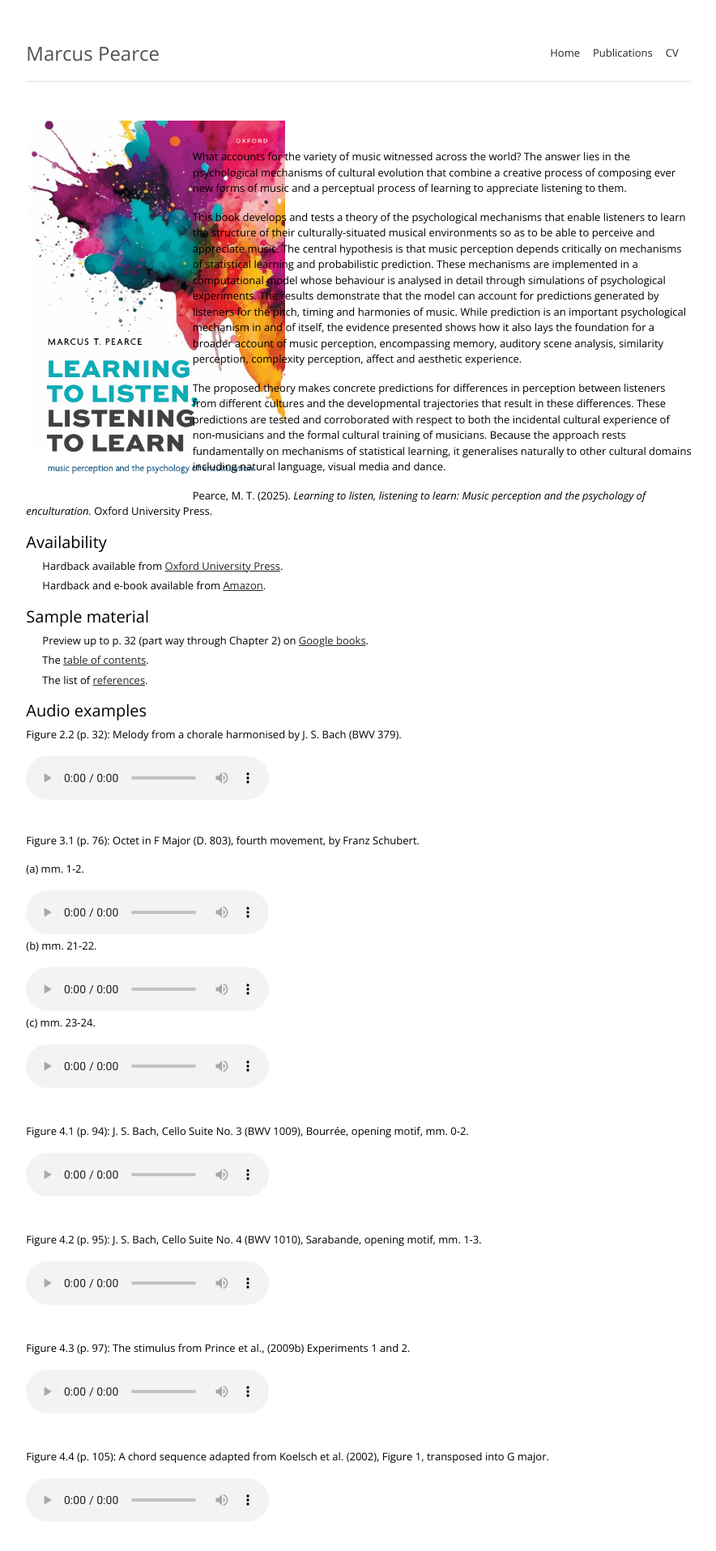
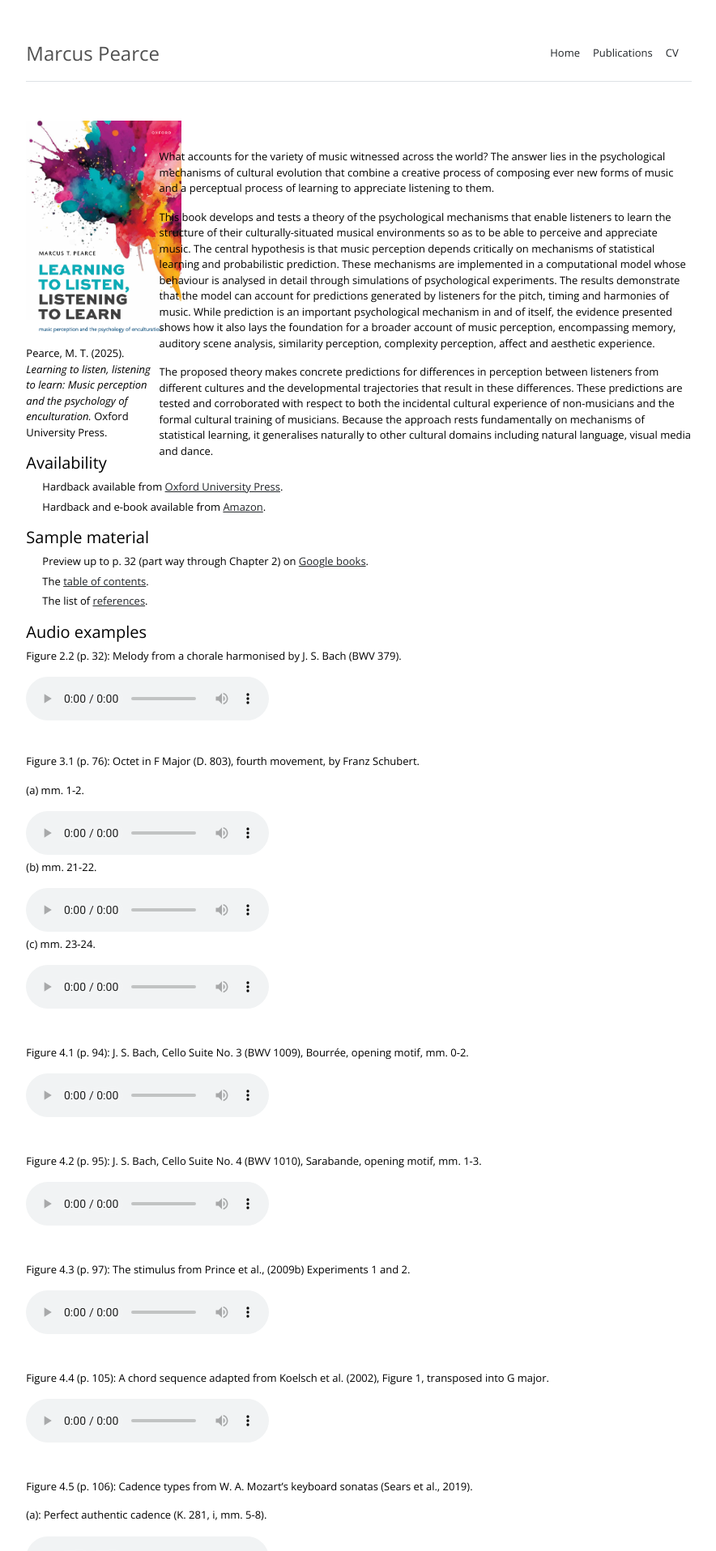
Before and after one commit to mtpearce/mtpearce.github.io, a Jekyll site: the page built from l4.md, in a window 1280 px wide. Shown: the top 1916 px of the page at 81% size, without its empty margins (197-1081 px from the left). Built offline with Jekyll 4.4.1, drawn with Linux system fonts in a browser that asks for light colours; nearby versions of some CDN libraries.

Commit message:
Update L4 page

```diff
--- a/_sass/main.scss
+++ b/_sass/main.scss
@@ -238,13 +238,13 @@
 }
 
 .l4-left {
-    width: 25%;
+    width: 20%;
     float: left;
     // border-right: thin solid $lighter-gray;
 }
 
 .l4-right {
-    width: 75%;
+    width: 80%;
     float: right;
     overflow: hidden;
     margin-top: 35px;
--- a/l4.md
+++ b/l4.md
@@ -4,7 +4,7 @@
 ---
 
 <div class="l4-left">
-<img src ="assets/img/l4_cover.png" style="width: 25vw; min-width: 50px;"/>
+<img src ="assets/img/l4_cover.png" style="width: 15vw; min-width: 50px;"/>
 </div>
 
 <div class="l4-right">
```
